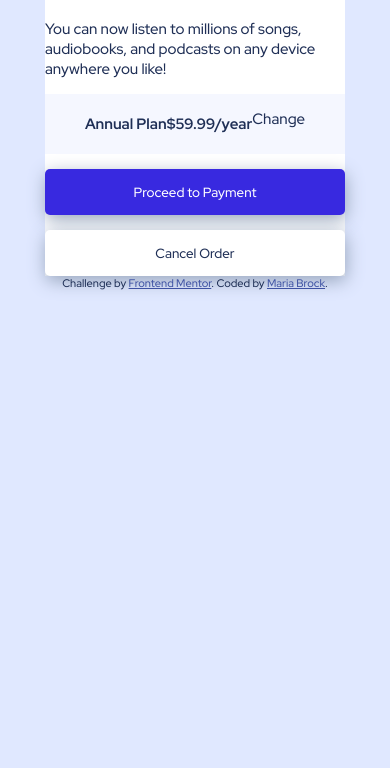
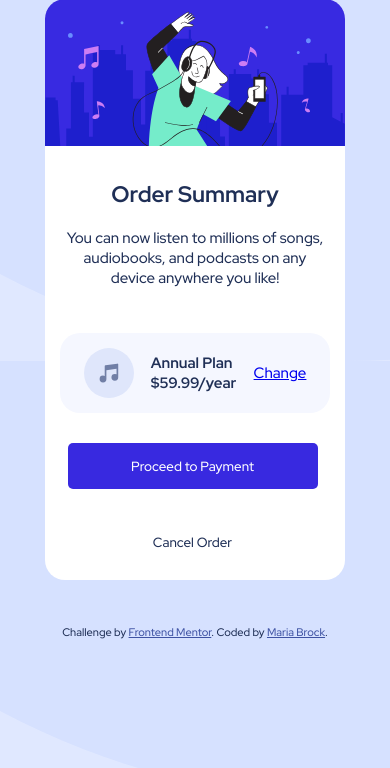
Before and after one commit to mariabrock/frontendmentorio-order-summary, a plain HTML site: page index.html in a window 390 px wide. Shown: the part 76-844 px from the top of the page. Drawn offline with Linux system fonts and the light colour scheme.

Commit message:
desktop & mobile styling, added images

```diff
--- a/index.html
+++ b/index.html
@@ -26,22 +26,35 @@
   <body>
     <div class="container">
       <div class="card">
-        <img src="../images//illustration-hero.svg" alt="" />
-        <h1>Order Summary</h1>
+        <img id="hero" src="./assets/illustration-hero.svg" alt="" />
+
+        <div class="summary">
+          <h2>Order Summary</h2>
           <p>
             You can now listen to millions of songs, audiobooks, and podcasts on
             any device anywhere you like!
           </p>
+        </div>
 
         <div class="plan">
-          <img src="../images/icon-music.svg" alt="" />
+          <img id="icon" src="./assets/icon-music.svg" alt="" />
+          <div class="annual">
             <h4>Annual Plan</h4>
             <h4>$59.99/year</h4>
-          <p><a>Change</a></p>
+          </div>
+          <p>
+            <a
+              href="https://www.frontendmentor.io?ref=challenge"
+              target="_blank"
+              >Change</a
+            >
+          </p>
         </div>
 
+        <div class="btn btn-group">
           <button class="payment">Proceed to Payment</button>
           <button class="cancel">Cancel Order</button>
+        </div>
       </div>
     </div>
     <div class="attribution">
--- a/styles.css
+++ b/styles.css
@@ -8,6 +8,7 @@ html, body {
   padding: 0;
   font-size: 15px;
   background-color: hsl(225, 100%, 94%);
+  background-image: url("./assets/pattern-background-desktop.svg");
   color: hsl(223, 47%, 23%);
 }
 
@@ -23,32 +24,76 @@ html, body {
   flex-direction: column;
   background-color: white;
   max-width: 300px;
+  margin-top: 5rem;
+  margin-bottom: 3rem;
+  border-radius: 20px;
+}
+
+#hero {
+  border-top-left-radius: 20px;
+  border-top-right-radius: 20px;
+}
+
+#icon {
+  height: 50px;
+}
+
+.summary {
+text-align: center;
+  padding: 1rem;
 }
 
 .plan {
   display: flex;
   flex-direction: row;
-  justify-content: center;
+  justify-content: space-around;
+  align-items: center;
   background-color: hsl(225, 100%, 98%);
+  padding: 1rem;
+  margin: 1rem;
+  border-radius: 20px;
+}
+
+.annual {
+  margin: 0;
+}
+
+h4 {
+  margin: 0;
+}
+
+.btn-group {
+  display: flex-wrap;
+  flex-direction: row;
+  margin-left: .5rem;
 }
 
 button {
   border: none;
-  margin-top: 1rem;
-  padding: 14px 40px;
+  margin: 1rem;
+  padding: 14px 20px;
   text-align: center;
   text-decoration: none;
   display: inline-block;
   border-radius: 5px;
-  width: 100%;
-  box-shadow:1px 5px 18px hsl(218, 22%, 67%);
+  width: 250px;
+  transition-duration: 0.4s;
   cursor: pointer;
 }
+
 
 .payment {
   background-color: hsl(245, 75%, 52%);
   color: white;
 }
+
+.payment:hover {
+  background-color: hsl(225, 100%, 94%);
+  color: hsl(223, 47%, 23%);
+  box-shadow: 0 12px 16px 0 rgba(0,0,0,0.24), 0 17px 50px 0 rgba(0,0,0,0.19);
+  cursor: pointer;
+}
+
 
 .cancel {
   background-color: white;
@@ -61,3 +106,9 @@ button {
 .attribution a {
   color: hsl(228, 45%, 44%);
 }
+
+/* @media only screen and (max-width: 600px) {
+  body {
+    background-color: hsl(225, 100%, 94%);
+  }
+} */
```
Also changed, not shown: assets/desktop-view.png (added), assets/icon-music.svg (added), assets/illustration-hero.svg (added), assets/mobile-view.png (added), assets/pattern-background-desktop.svg (added). Lines whose indentation alone changed are shown as unchanged.
